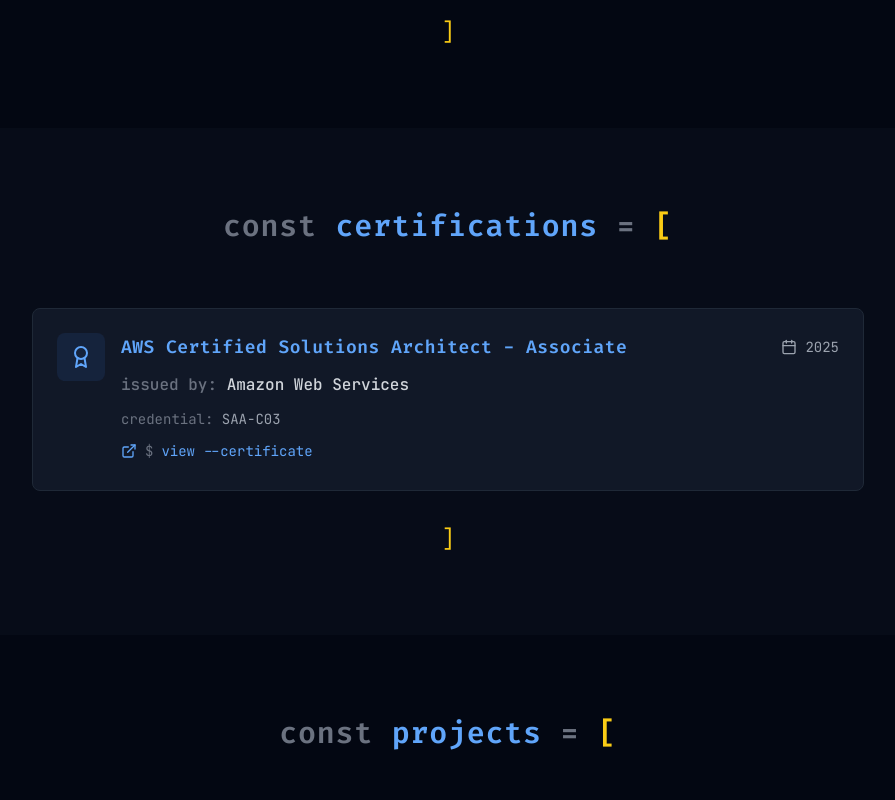
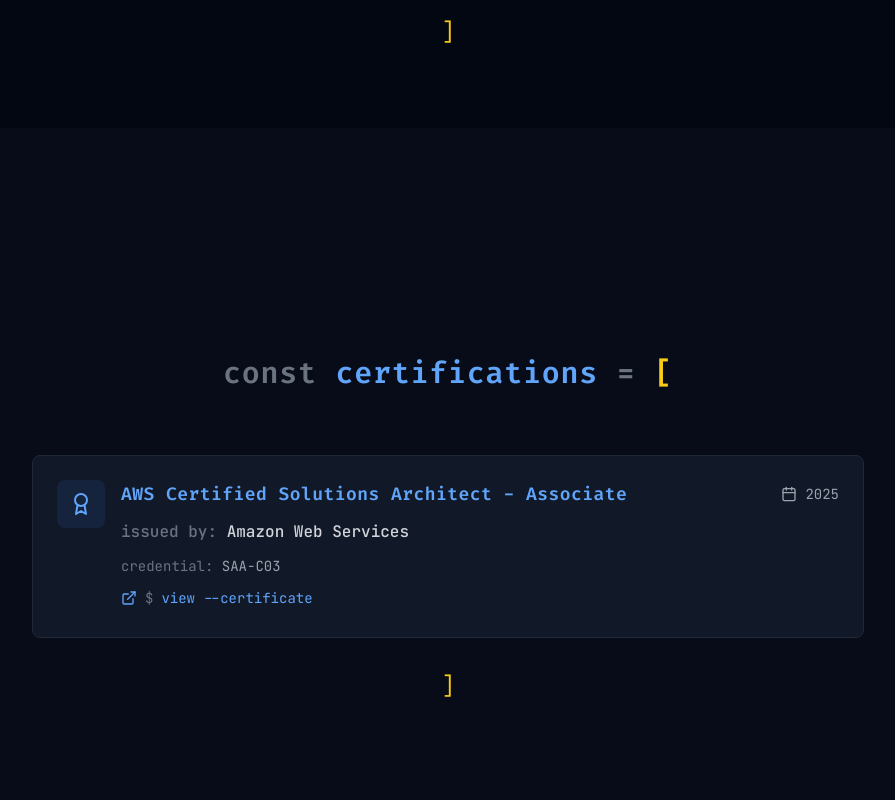
Before and after one commit to waisihnyun/portfolio, a Next.js app: page / in a window 1280 px wide. Shown: the part 2540-3340 px from the top of the page, without its empty margins (192-1087 px from the left). Built offline with nearby package versions, Linux system fonts and the light colour scheme; no server answers.

Commit message:
fix active section

```diff
--- a/src/components/CertificationsSection.tsx
+++ b/src/components/CertificationsSection.tsx
@@ -64,8 +64,8 @@ function CertificationCard({ certification, index }: CertificationCardProps) {
 
 export default function CertificationsSection() {
   return (
-    <section id="certs" className="py-20 px-6 bg-gray-900/30">
-      <div className="container mx-auto max-w-4xl">
+    <section id="certs" className="min-h-screen flex items-center py-20 px-6 bg-gray-900/30">
+      <div className="container mx-auto max-w-4xl w-full">
         <motion.h2
           initial={{ opacity: 0, y: -20 }}
           whileInView={{ opacity: 1, y: 0 }}
--- a/src/hooks/useActiveSection.ts
+++ b/src/hooks/useActiveSection.ts
@@ -5,7 +5,7 @@ export function useActiveSection() {
 
   useEffect(() => {
     const handleScroll = () => {
-      const sections = ['home', 'about', 'projects', 'skills', 'contact']
+      const sections = ['home', 'about', 'experience', 'certs', 'projects', 'skills', 'contact']
       const currentSection = sections.find(section => {
         const element = document.getElementById(section)
         if (element) {
```
